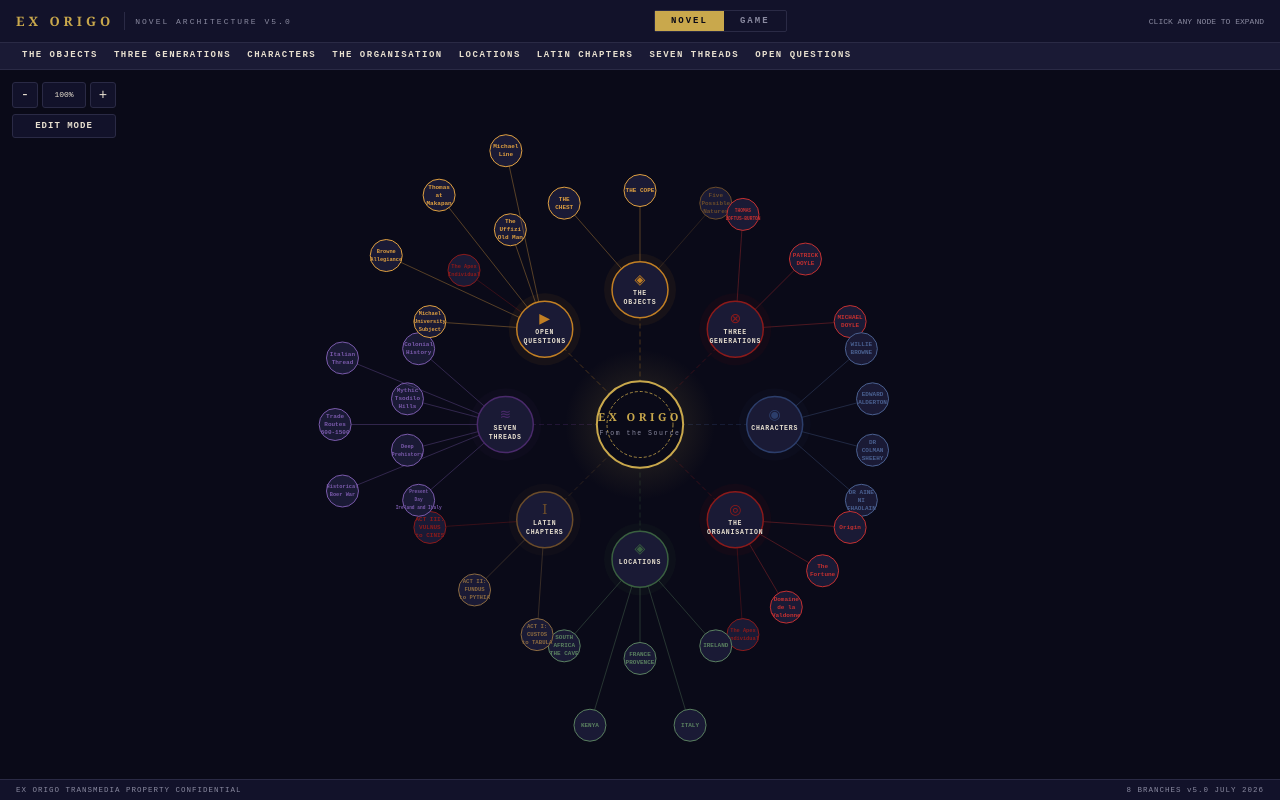
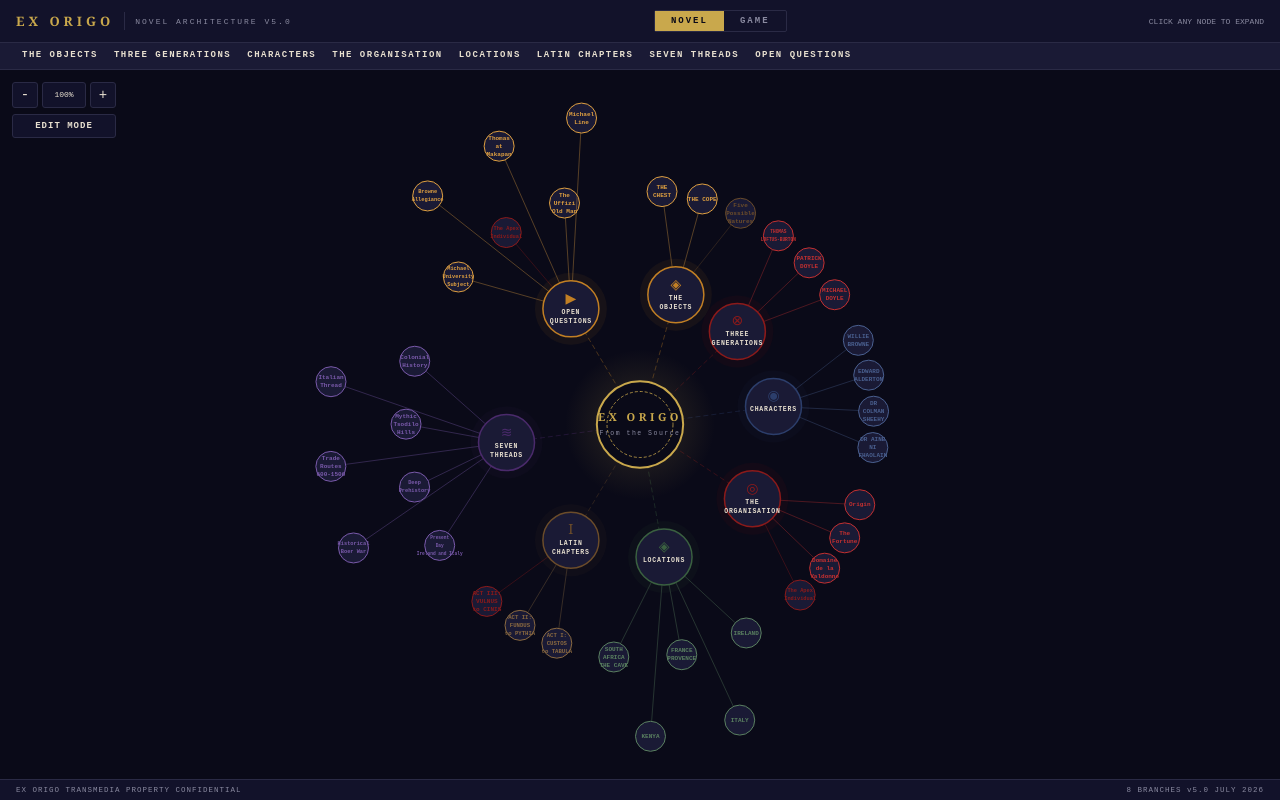
Before and after one commit to colm64kelly-web/ex-origo-mindmap, a React (Create React App) app: page / in a window 1280 px wide. Built offline with nearby package versions, Linux system fonts and the light colour scheme.

Commit message:
v9: proportional angular sectors per branch - guarantees no cross-branch overlap

```diff
--- a/src/App.js
+++ b/src/App.js
@@ -394,14 +394,26 @@ function RadialMap({ data, selected, onSelect, editMode, onUpdateNode, onToggleE
   // Child nodes sit on two staggered outer radii - crowded branches
   // (5+ children) alternate near/far so nodes don't pack onto one ring
   const R2a = Math.min(cx, cy) * 0.66;
-  const R2b = Math.min(cx, cy) * 0.86;
-  const n = data.branches.length;
+  const R2b = Math.min(cx, cy) * 0.88;
   const BNR = 28; // branch node radius
-  const CNR = 16; // child node radius
-  // Angular gap between adjacent branches - no branch's children may
-  // fan wider than this or they bleed into the neighbouring branch
-  const sector = (2 * Math.PI) / n;
-  const maxFanSpread = sector * 0.42;
+  const CNR = 15; // child node radius
+
+  // Give each branch an angular SECTOR proportional to its own child
+  // count, packed sequentially around the circle. This guarantees - by
+  // construction, not by a tuned constant - that one branch's children
+  // can never bleed into a neighbouring branch's sector, regardless of
+  // how many children either branch has.
+  const totalWeight = data.branches.reduce(
+    (s, br) => s + Math.max((br.children || []).length, 1), 0
+  );
+  let cum = -Math.PI / 2;
+  const layout = data.branches.map(br => {
+    const weight = Math.max((br.children || []).length, 1);
+    const sectorWidth = (weight / totalWeight) * 2 * Math.PI;
+    const angle = cum + sectorWidth / 2;
+    cum += sectorWidth;
+    return { br, angle, sectorWidth };
+  });
 
   return (
     <div
@@ -441,22 +453,18 @@ function RadialMap({ data, selected, onSelect, editMode, onUpdateNode, onToggleE
         `}</style>
       </defs>
 
-      {data.branches.map((br, i) => {
-        const brAngle = (i / n) * 2 * Math.PI - Math.PI / 2;
+      {layout.map(({ br, angle: brAngle, sectorWidth }) => {
         const bx = cx + R1 * Math.cos(brAngle);
         const by = cy + R1 * Math.sin(brAngle);
         const isSel = selected && selected.id === br.id;
         const isHov = hovered === br.id;
         const nodeR = isSel ? BNR + 12 : isHov ? BNR + 5 : BNR;
 
-        // Spread child nodes in a fan around the branch direction, but
-        // never wider than the safe sector to the neighbouring branch -
-        // that's what was letting OPEN QUESTIONS / SEVEN THREADS bleed
-        // into THE OBJECTS and THREE GENERATIONS.
+        // Children stay within 65% of the branch's own sector half-width,
+        // leaving a guaranteed buffer to the neighbouring branch on
+        // both sides no matter how the child counts are distributed.
         const children = br.children || [];
-        const fanSpread = children.length > 1
-          ? Math.min(maxFanSpread, 0.22 + (children.length - 1) * 0.07)
-          : 0;
+        const fanSpread = children.length > 1 ? (sectorWidth / 2) * 0.65 : 0;
 
         return (
           <g key={br.id}>
```
